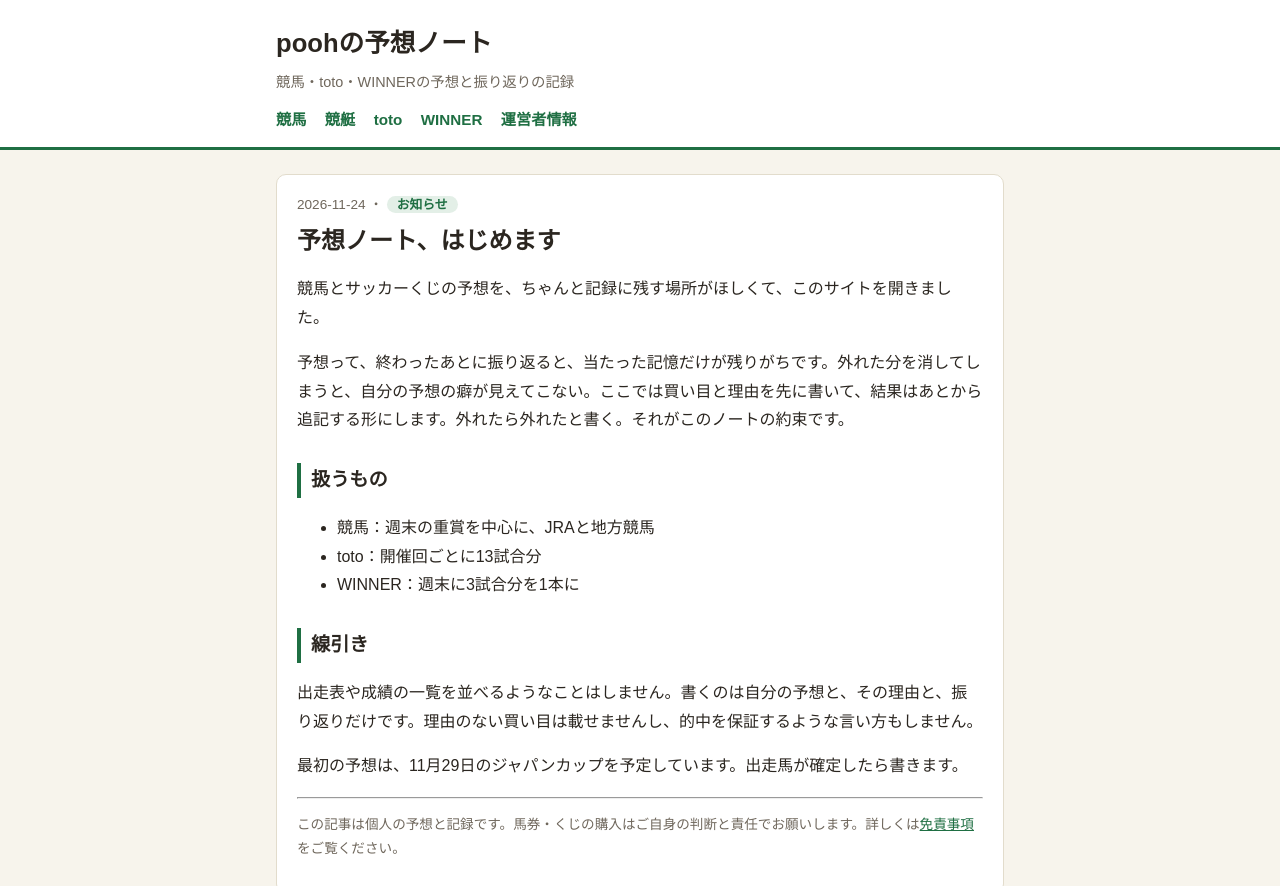
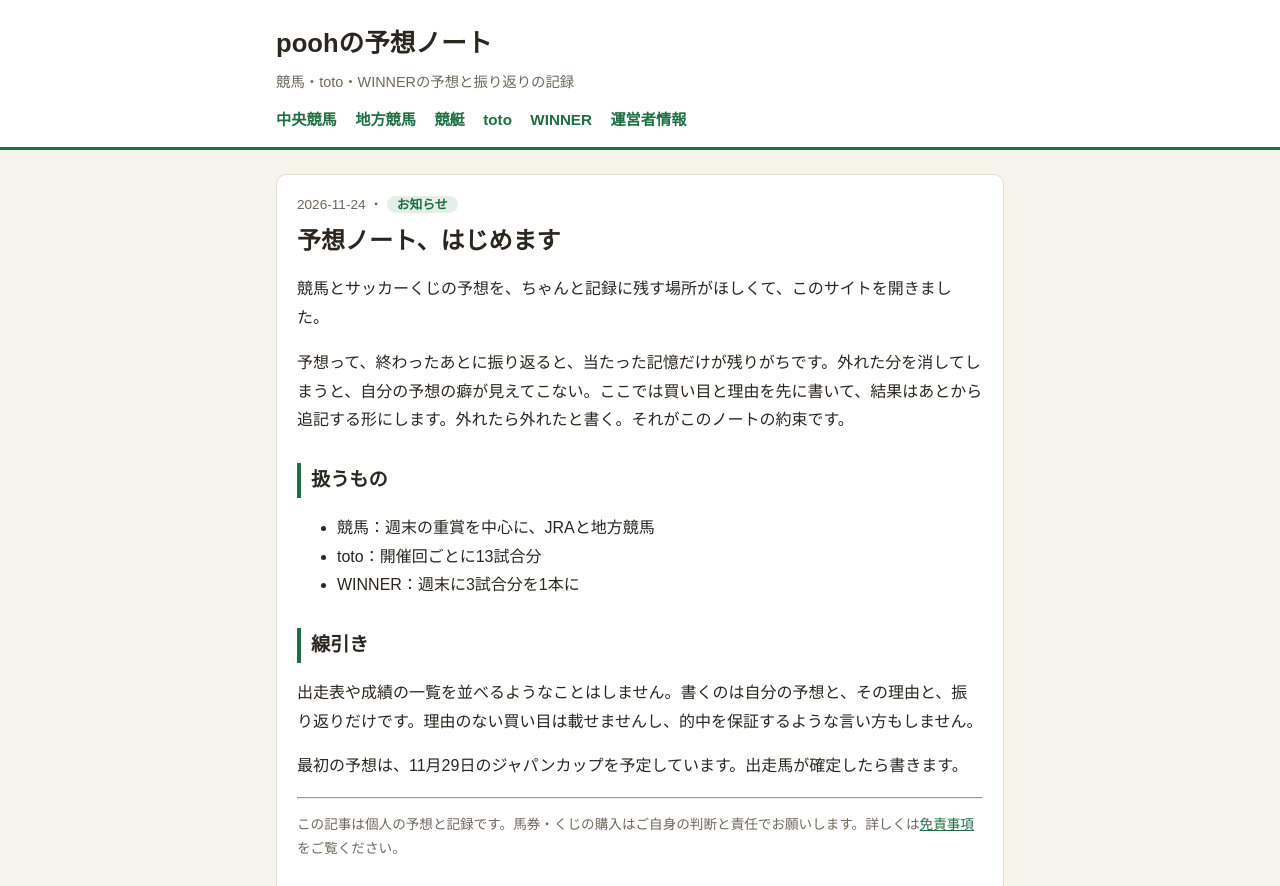
Before and after one commit to pooh-hug/pooh-yosou, a plain HTML site: page posts/about-this-site.html in a window 1280 px wide. Shown: the top 886 px of the page. Drawn offline with Linux system fonts and the light colour scheme.

```diff
--- a/posts/about-this-site.html
+++ b/posts/about-this-site.html
@@ -23,10 +23,11 @@
     <a class="site-title" href="../index.html">poohの予想ノート</a>
     <p class="site-tagline">競馬・toto・WINNERの予想と振り返りの記録</p>
     <nav class="site-nav">
-      <a href="../keiba/index.html">競馬</a>
-      <a href="../kyotei/index.html">競艇</a>
-      <a href="../toto/index.html">toto</a>
-      <a href="../winner/index.html">WINNER</a>
+      <a class="nav-keiba" href="../keiba/index.html">中央競馬</a>
+      <a class="nav-chiho" href="../chiho/index.html">地方競馬</a>
+      <a class="nav-kyotei" href="../kyotei/index.html">競艇</a>
+      <a class="nav-toto" href="../toto/index.html">toto</a>
+      <a class="nav-winner" href="../winner/index.html">WINNER</a>
       <a href="../about.html">運営者情報</a>
     </nav>
   </div>
@@ -34,7 +35,7 @@
 <main class="wrap">
 
 <article class="card article">
-  <p class="post-meta"><time>2026-11-24</time> ・ <span class="badge">お知らせ</span></p>
+  <p class="post-meta"><time>2026-11-24</time> ・ <span class="badge badge-info">お知らせ</span></p>
   <h1>予想ノート、はじめます</h1>
   <p>競馬とサッカーくじの予想を、ちゃんと記録に残す場所がほしくて、このサイトを開きました。</p>
 <p>予想って、終わったあとに振り返ると、当たった記憶だけが残りがちです。外れた分を消してしまうと、自分の予想の癖が見えてこない。ここでは買い目と理由を先に書いて、結果はあとから追記する形にします。外れたら外れたと書く。それがこのノートの約束です。</p>
```
